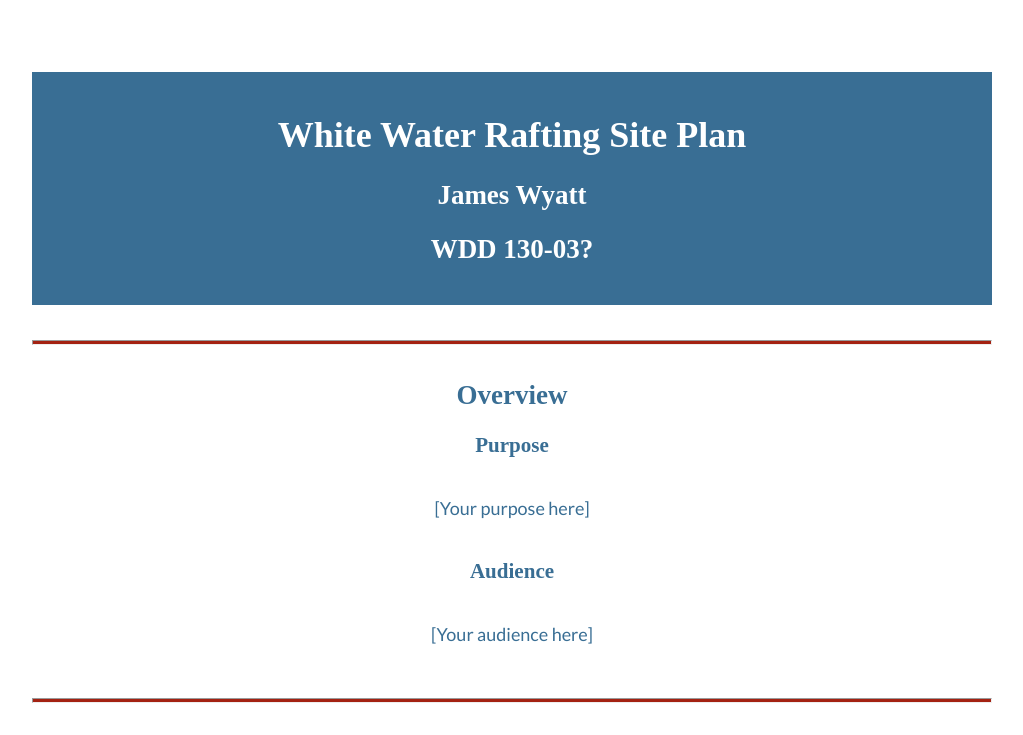
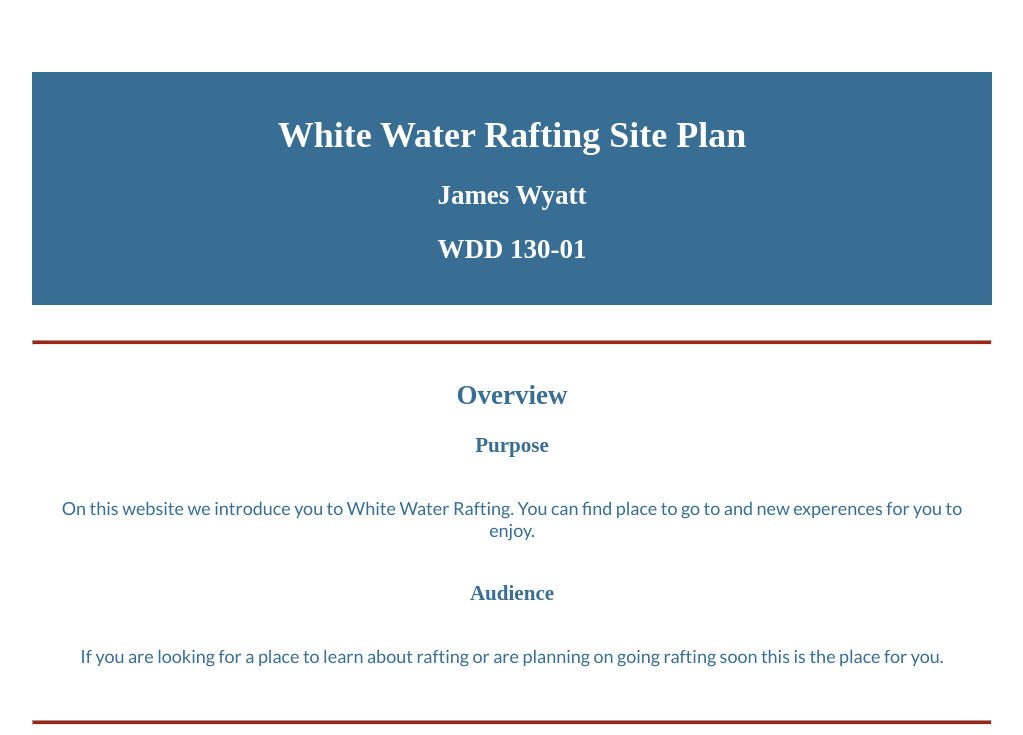
Before and after one commit to JamesDWyatt/wdd130, a plain HTML site: page wwr/site-plan-rafting.html in a window 1280 px wide. Shown: the top 735 px of the page, without its empty margins (128-1151 px from the left). Drawn offline with Linux system fonts and the light colour scheme; a web font is replaced by a local one.

Commit message:
site plan

```diff
--- a/wwr/site-plan-rafting.html
+++ b/wwr/site-plan-rafting.html
@@ -11,7 +11,7 @@
   <header>
     <h1>White Water Rafting Site Plan</h1>
     <h2>James Wyatt</h2>
-    <h2>WDD 130-03?</h2>
+    <h2>WDD 130-01</h2>
     <!-- In the header above, add the name of your site, your name and class number. For example if you are in section 3 you would put WDD 130-03 -->
   </header>
   <main>
@@ -19,11 +19,11 @@
     <hr />
     <h2>Overview</h2>
     <h3>Purpose</h3>
-    <p>[Your purpose here]</p>
+    <p>On this website we introduce you to White Water Rafting. You can find place to go to and new experences for you to enjoy.</p>
     <!-- change this -->
 
     <h3>Audience</h3>
-    <p>[Your audience here]</p>
+    <p>If you are looking for a place to learn about rafting or are planning on going rafting soon this is the place for you.</p>
     <!-- change this -->
 
     <hr />
```
